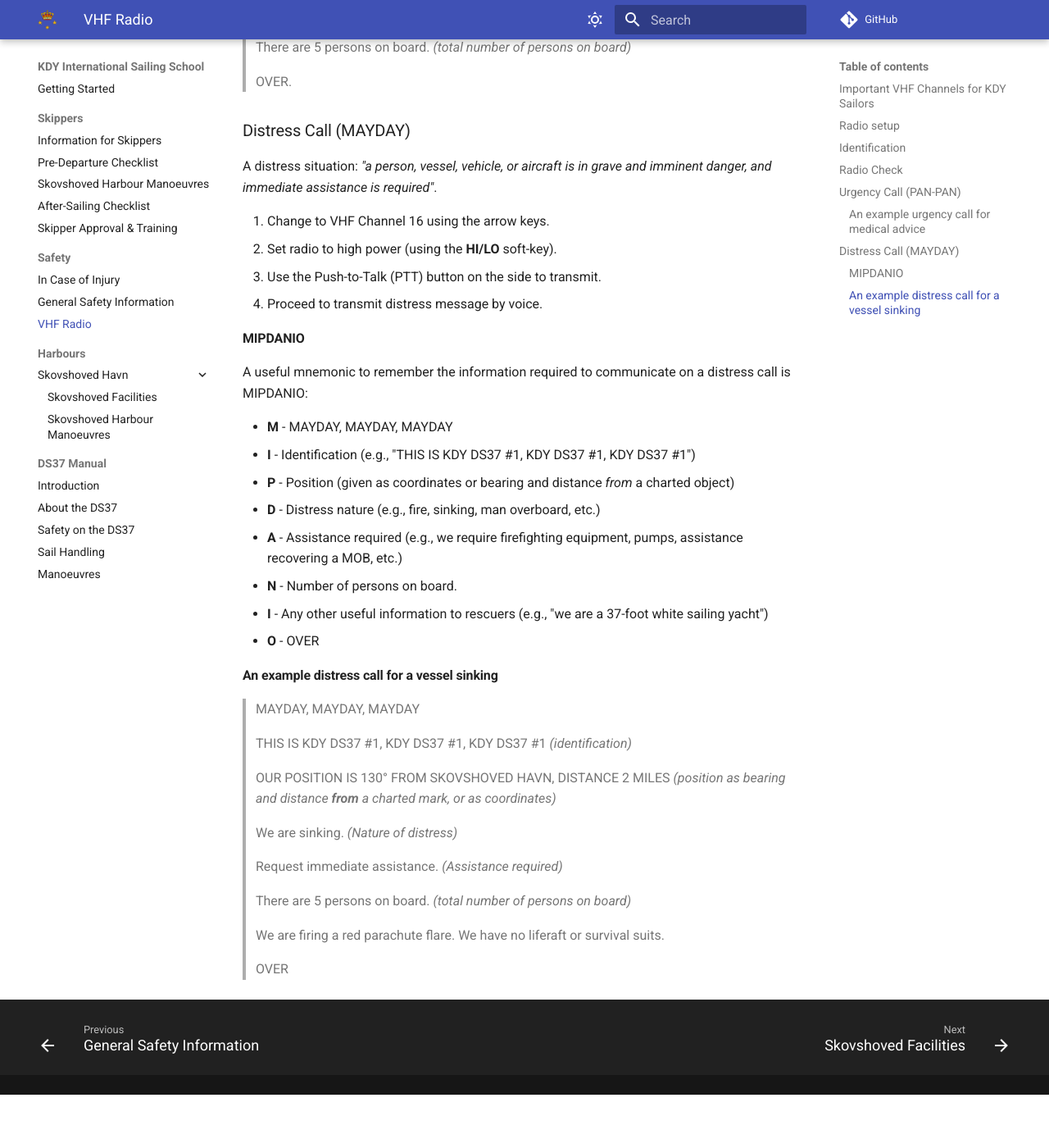
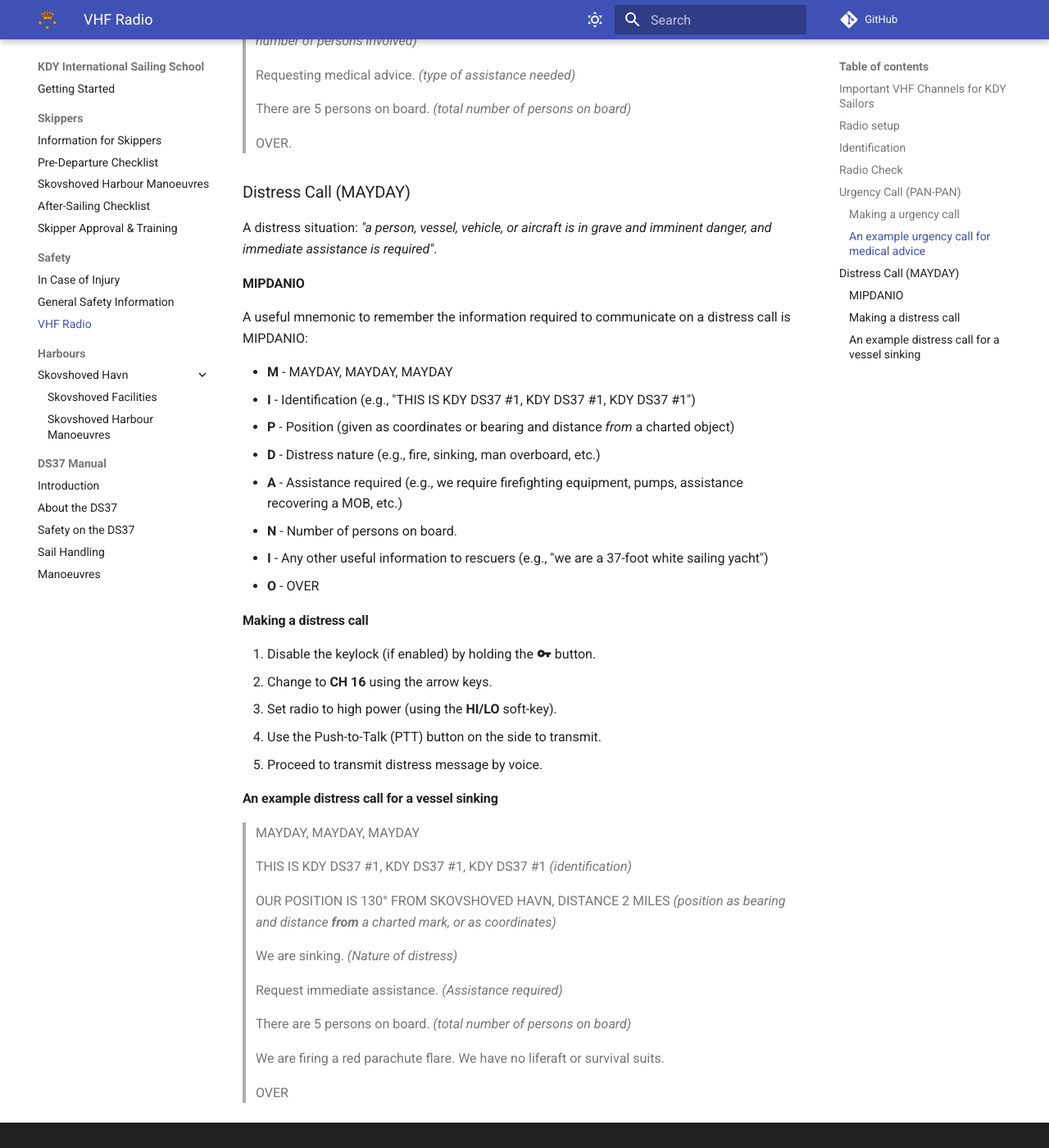
Before and after one commit to x123/kdy-iss, an MkDocs documentation site: the page built from docs/vhf-radio.md, in a window 1280 px wide and 1400 px high, scrolled down 3043 px. Shown: the whole window at 82% size. Built offline with MkDocs 1.6.1 and Material for MkDocs 9.7.7, drawn with Linux system fonts in a browser that asks for light colours; comment, search, counter and statistics services are not loaded; before the commit the page ends 4378 px from its top, so only the background shows below that; some of the changed text lies outside the part shown.

Commit message:
improved urgency/distress format

```diff
--- a/docs/vhf-radio.md
+++ b/docs/vhf-radio.md
@@ -104,10 +104,13 @@
 information to transmit concerning the safety of a person, vessel, vehicle, or
 aircraft"*.
 
-1. Change to VHF Channel 16 using the arrow keys.
-2. Set radio to high power (using the **HI/LO** soft-key).
-3. Use the Push-to-Talk (PTT) button on the side to transmit.
-4. Proceed to transmit urgency message by voice.
+### Making a urgency call
+
+1. Disable the keylock (if enabled) by holding the :material-key: button.
+2. Change to **CH 16** using the arrow keys.
+3. Set radio to high power (using the **HI/LO** soft-key).
+4. Use the Push-to-Talk (PTT) button on the side to transmit.
+5. Proceed to transmit urgency message by voice.
 
 ### An example urgency call for medical advice
 
@@ -134,11 +137,6 @@
 A distress situation: *"a person, vessel, vehicle, or aircraft is in grave and
 imminent danger, and immediate assistance is required"*.
 
-1. Change to VHF Channel 16 using the arrow keys.
-2. Set radio to high power (using the **HI/LO** soft-key).
-3. Use the Push-to-Talk (PTT) button on the side to transmit.
-4. Proceed to transmit distress message by voice.
-
 ### MIPDANIO
 
 A useful mnemonic to remember the information required to communicate on a
@@ -156,6 +154,14 @@
 - **I** - Any other useful information to rescuers (e.g., "we are a 37-foot
   white sailing yacht")
 - **O** - OVER
+
+### Making a distress call
+
+1. Disable the keylock (if enabled) by holding the :material-key: button.
+2. Change to **CH 16** using the arrow keys.
+3. Set radio to high power (using the **HI/LO** soft-key).
+4. Use the Push-to-Talk (PTT) button on the side to transmit.
+5. Proceed to transmit distress message by voice.
 
 ### An example distress call for a vessel sinking
 
```
